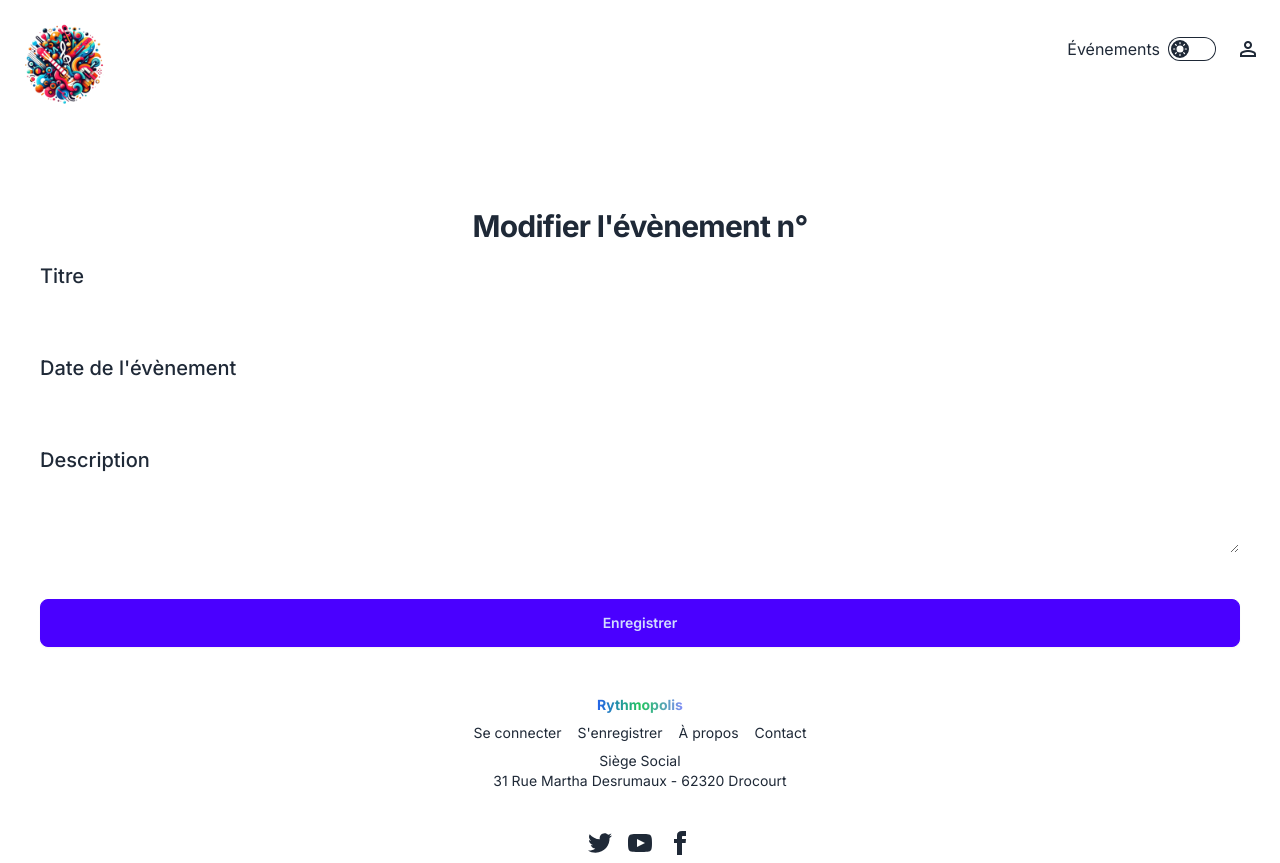
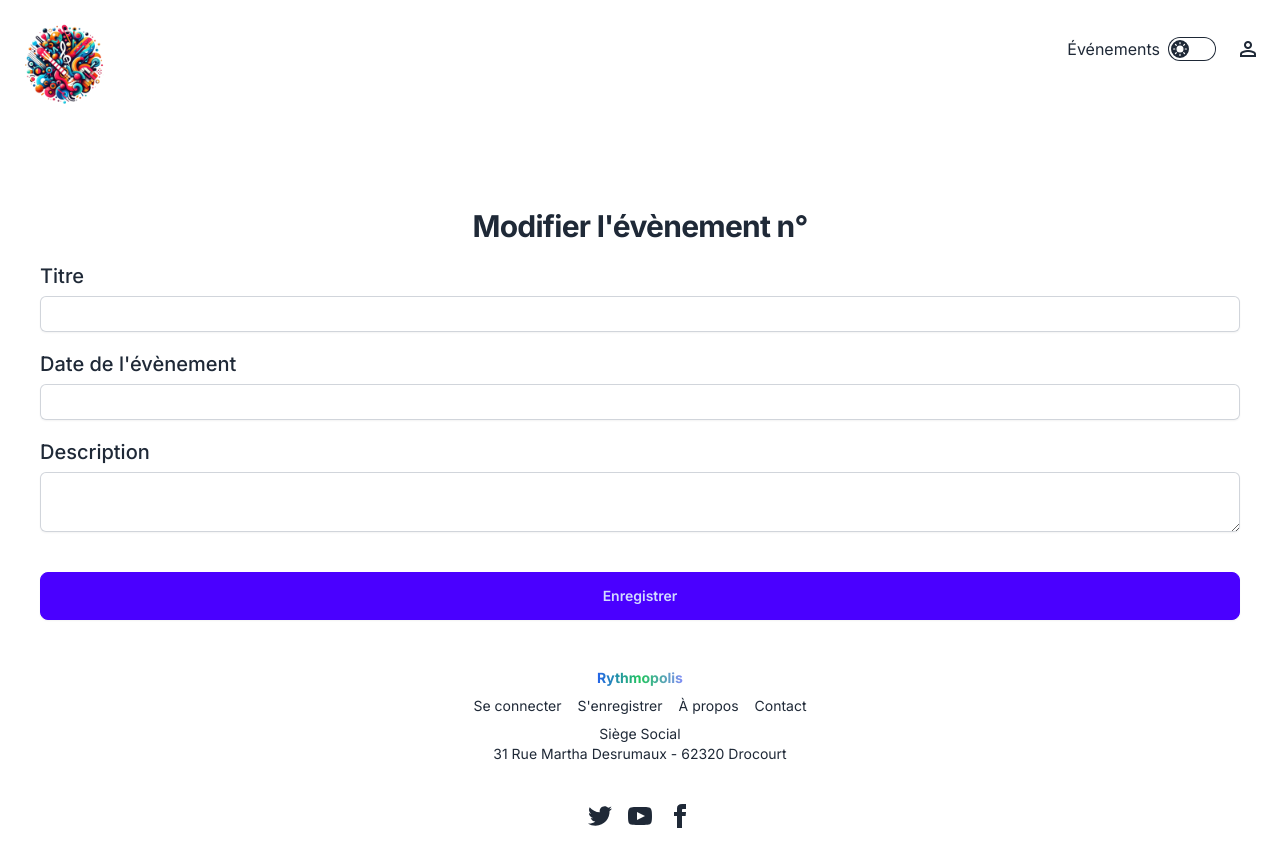
Before and after one commit to PotlaETU/Site-Rythmopolis, an Angular app: page /evenements/1/edit in a window 1280 px wide. After the commit the page ends 836 px from the top, so only its background shows below. Built offline with nearby package versions, Linux system fonts and the light colour scheme; no server answers; a web font is replaced by a local one.

Commit message:
:art: Amélioration visuelle modif event #15

```diff
--- a/src/app/components/event-edit/event-edit.component.html
+++ b/src/app/components/event-edit/event-edit.component.html
@@ -18,7 +18,7 @@
                             type="text"
                             autocomplete="titre"
                             required
-                            class="block w-full rounded-md border-0">
+                            class="block w-full rounded-md border-0 py-1.5 text-gray-900 shadow-sm ring-1 ring-inset ring-gray-300 placeholder:text-gray-400 focus:ring-2 focus:ring-inset focus:ring-indigo-600 sm:text-sm sm:leading-6">
                   }
                 </div>
             </label>
@@ -38,7 +38,7 @@
                             type="text"
                             autocomplete="date_event"
                             required
-                            class="block w-full rounded-md border-0">
+                            class="block w-full rounded-md border-0 py-1.5 text-gray-900 shadow-sm ring-1 ring-inset ring-gray-300 placeholder:text-gray-400 focus:ring-2 focus:ring-inset focus:ring-indigo-600 sm:text-sm sm:leading-6">
                   }
                 </div>
             </label>
@@ -57,7 +57,7 @@
                             type="text"
                             autocomplete="description"
                             required
-                            class="textarea w-full">
+                            class="textarea w-full block w-full rounded-md border-0 py-1.5 text-gray-900 shadow-sm ring-1 ring-inset ring-gray-300 placeholder:text-gray-400 focus:ring-2 focus:ring-inset focus:ring-indigo-600 sm:text-sm sm:leading-6">
                       </textarea>
                   }
                 </div>
```
